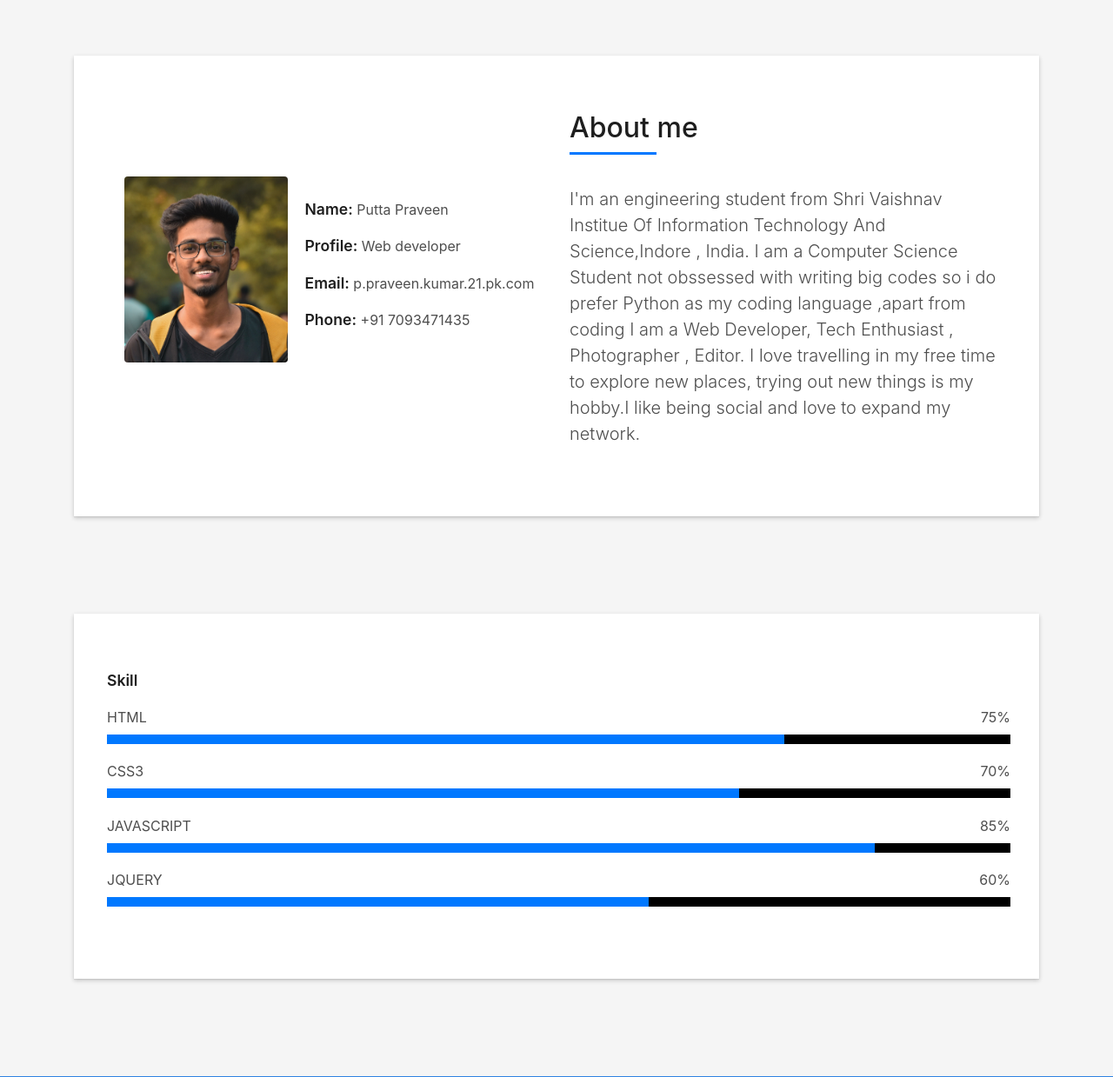
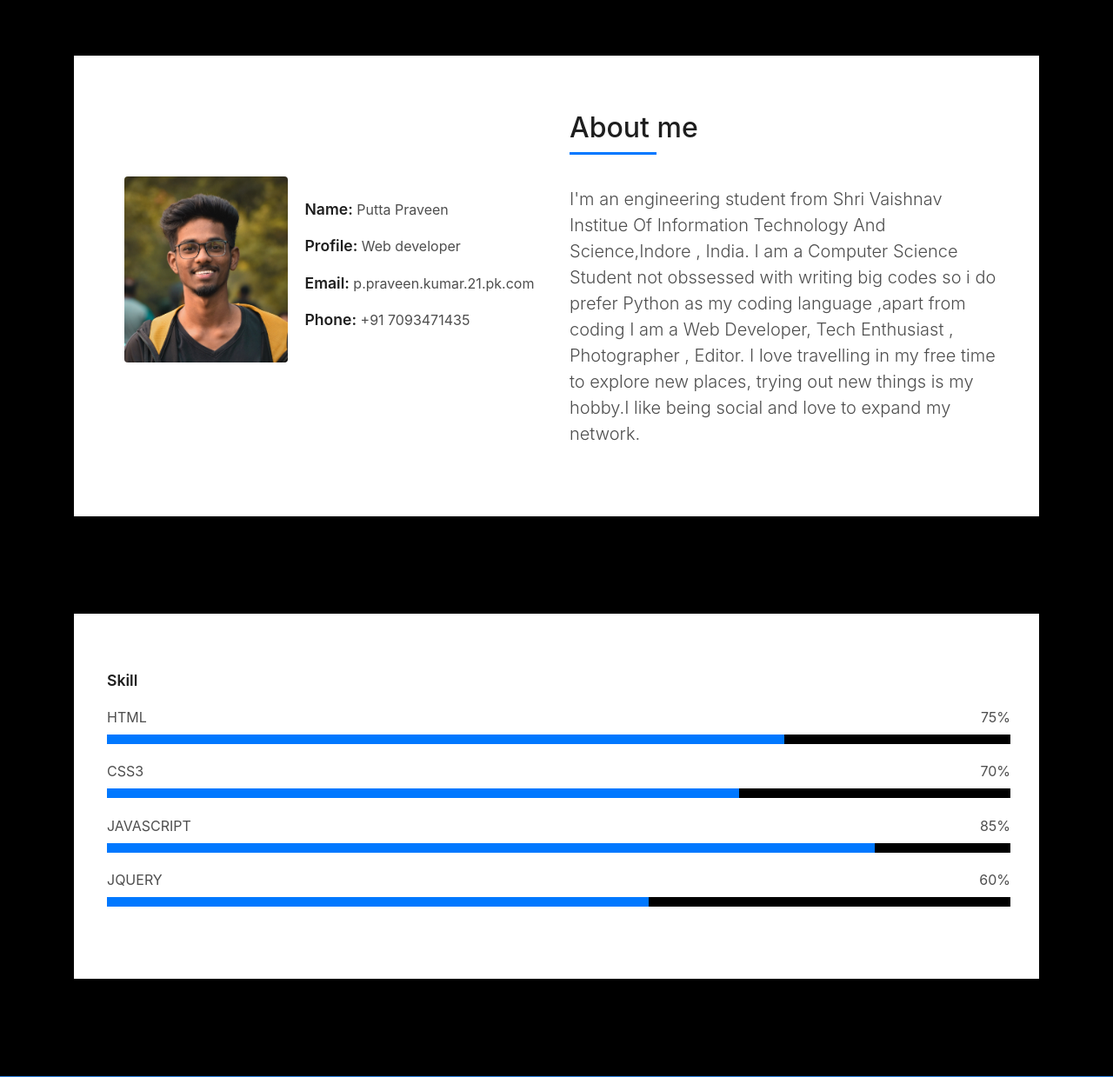
Before and after one commit to puttapraveen/puttapraveen.co, a PHP site: page / in a window 1280 px wide. Shown: the part 800-2039 px from the top of the page at 87% size. Run offline with PHP 8.4, Linux system fonts and the light colour scheme; some web fonts are replaced; grey boxes are pictures that could not be loaded.

Commit message:
Update style.css

```diff
--- a/assets/css/style.css
+++ b/assets/css/style.css
@@ -9,7 +9,7 @@
 # General
 --------------------------------------------------------------*/
 body {
-  background-color: #f5f5f5;
+  background-color: black;
   color: #4e4e4e;
 }
 
```
